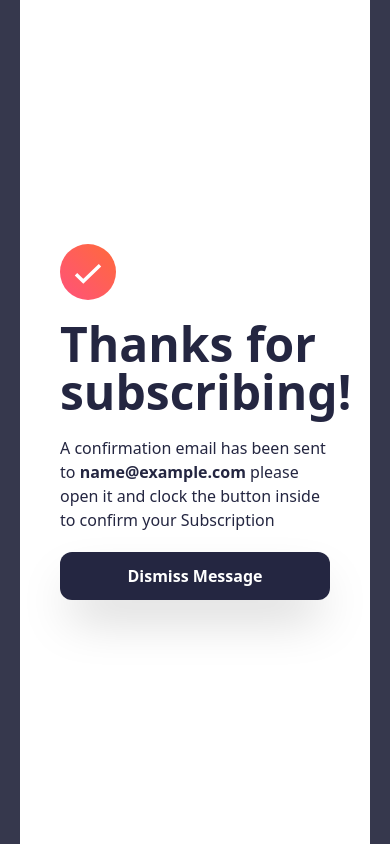
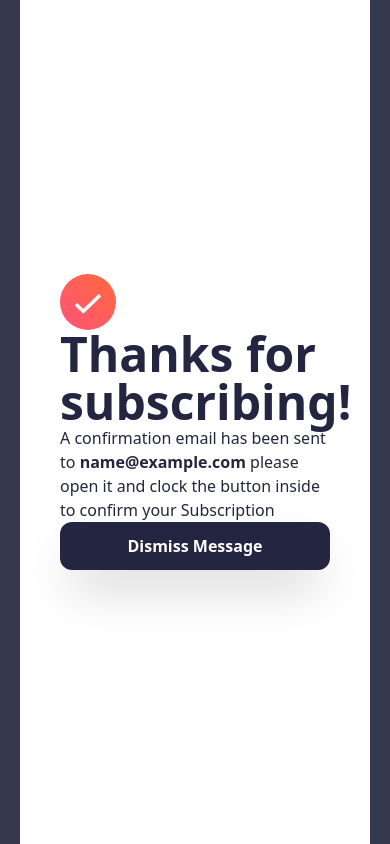
Before and after one commit to Abdulaf/Newsletter-form, a website: page index.html in a window 390 px wide. Both pictures are taken after typing "name@example.com" into the empty fields and a click on the button "Subscribe to monthly newsletter". Drawn offline with Linux system fonts and the light colour scheme.

Commit message:
Fixed bugs

```diff
--- a/index.html
+++ b/index.html
@@ -94,7 +94,7 @@
     <!---------------------------------------------Success active page ---------------------------------------->
     <!-- Success card container -->
     <div
-      class="success-card h-screen md:h-auto p-10 bg-white flex flex-col items-start justify-center mx-auto max-w-[350px] gap-5 md:my-28 md:rounded-xl hidden"
+      class="success-card h-screen md:h-auto p-10 bg-white flex flex-col items-start justify-center mx-auto max-w-[350px] md:gap-5 gap:9 md:my-28 md:rounded-xl hidden"
     >
       <!-- Success icon -->
       <img
```
Also changed, not shown: css/style.css.
